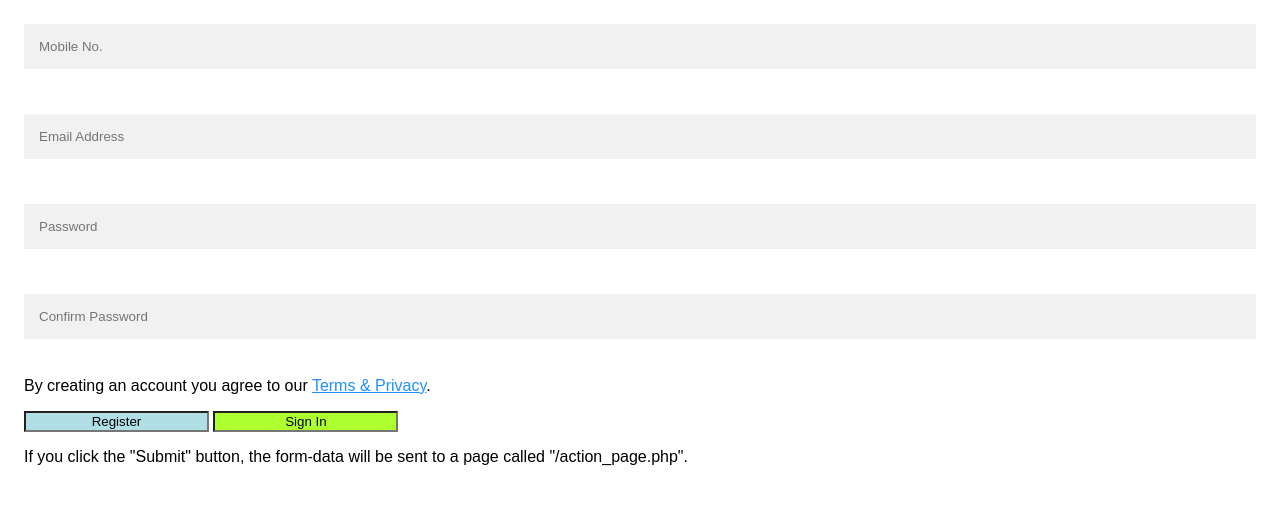
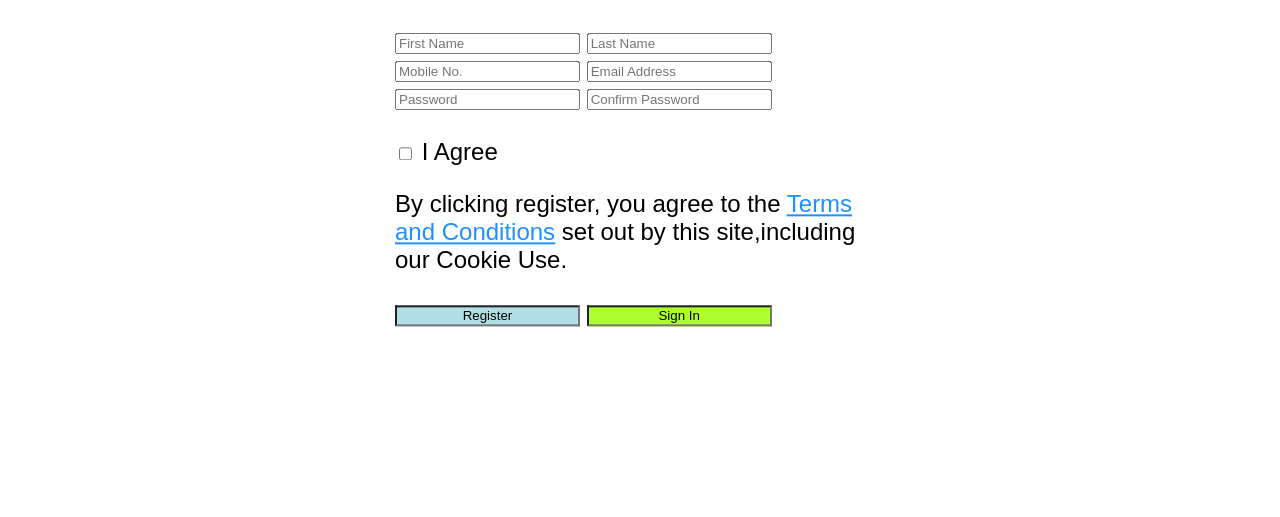
Before and after one commit to irenemi2/webdev, a plain HTML site: page demo.html in a window 1280 px wide. Shown: the part 283-800 px from the top of the page. Drawn offline with Linux system fonts and the light colour scheme.

Commit message:
basic html

```diff
--- a/demo.html
+++ b/demo.html
@@ -7,28 +7,40 @@
 <body>
 
 <div class="container">
-<h1>Sign Up</h1>
+<h1 class="heading">Sign Up</h1>
+<div class="form">
+<form action="/action_page.php">
 
-<form action="/action_page.php">
-  <label for="fname"></label><br>
-  <input type="text" id="fname" name="fname" placeholder="John"><br>
-  <label for="lname"></label><br>
-  <input type="text" id="lname" name="lname" placeholder="Doe"><br>
-  <label for="mobileno"></label><br>
-  <input type="text" id="mobileno" name="mobileno" placeholder="Mobile No."><br>
-  <label for="email"></label><br>
-  <input type="text" id="email" name="email" placeholder="Email Address"><br>
-  <label for="password"></label><br>
-  <input type="text" id="password" name="password" placeholder="Password"><br>
-  <label for="cpassword"></label><br>
-  <input type="text" id="cpassword" name="cpassword" placeholder="Confirm Password"><br>
-  <p>By creating an account you agree to our <a href="#">Terms & Privacy</a>.</p>
+  <div class="inline">
+  <label for="fname"></label>
+  <input type="text" id="fname" name="fname" placeholder="First Name">
+  <label for="lname"></label>
+  <input type="text" id="lname" name="lname" placeholder="Last Name">
+  </div>
+
+
+  <label for="mobileno"></label>
+  <input type="text" id="mobileno" name="mobileno" placeholder="Mobile No.">
+  <label for="email"></label>
+  <input type="text" id="email" name="email" placeholder="Email Address">
+
+
+  <div class="inline">
+  <label for="password"></label>
+  <input type="text" id="password" name="password" placeholder="Password">
+  <label for="cpassword"></label>
+  <input type="text" id="cpassword" name="cpassword" placeholder="Confirm Password">
+  </div>
+  <br/>
+
+  <input type="checkbox" id="agreeterms" name="agreeterms" value="I Agree">
+  <label for="agreeterms"> I Agree</label>
+  <p>By clicking register, you agree to the <a href="#">Terms and Conditions</a> set out by this site,including our Cookie Use.</p>
   <input type="Register" class ="register" value="Register">
   <input type="Sign In" class="signin" value="Sign In">
 
 </form>
-
-<p>If you click the "Submit" button, the form-data will be sent to a page called "/action_page.php".</p>
+</div>
 </div>
 </body>
 </html>
--- a/style.css
+++ b/style.css
@@ -9,23 +9,55 @@ body {
 
   /* Add padding to containers */
   .container {
-    padding: 16px;
-    background-color: white;
+    font-family: arial;
+    font-size: 24px;
+    border: 15px solid white;
+    padding: 50px;
+    position: absolute;
+    top: 50%;
+    left: 50%;
+    transform: translate(-50%, -50%);
 
+
+
+  }
+  .form{
+    /* display: flex;
+    flex-wrap: wrap;
+    justify-content: space-between; */
+    display: grid;
+  grid-template-columns: auto auto;
+  gap: 10px;
+  /* background-color: #2196F3; */
+  padding: 10px;
+  }
+
+  #mobileno,#email {
+    grid-column: 2 / span 2;
   }
 
   /* Full-width input fields */
-  input[type=text], input[type=password] {
+  /* .block{
     width: 100%;
     padding: 15px;
     margin: 5px 0 22px 0;
-    display: inline-block;
+    display: block;
     border: none;
-    background: #f1f1f1;
-  }
+
+  } */
+
+
+  /* .inline{
+    display:inline;
+    width: 100%;
+    padding: 15px;
+    margin: 5px 0 22px 0;
+    border: none;
+  } */
 
   input[type=text]:focus, input[type=password]:focus {
-    background-color: #ddd;
+    border: 2px solid powderblue;
+    border-radius:5px ;
     outline: none;
   }
 
@@ -36,7 +68,7 @@ body {
   }
 
   /* Set a style for the submit button */
-  .registerbtn {
+  /* .registerbtn {
     background-color: #04AA6D;
     color: white;
     padding: 16px 20px;
@@ -45,11 +77,8 @@ body {
     cursor: pointer;
     width: 100%;
     opacity: 0.9;
-  }
+  } */
 
-  .registerbtn:hover {
-    opacity: 1;
-  }
 
   /* Add a blue text color to links */
   a {
@@ -60,8 +89,16 @@ body {
   .signin {
     background-color: greenyellow;
     text-align: center;
+    cursor: pointer;
   }
   .register{
     background-color: powderblue;
     text-align: center;
+    cursor: pointer;
   }
+  .register:hover {
+    opacity: 0.7;
+  }
+  .signin:hover {
+    opacity: 0.7;
+  }
```
